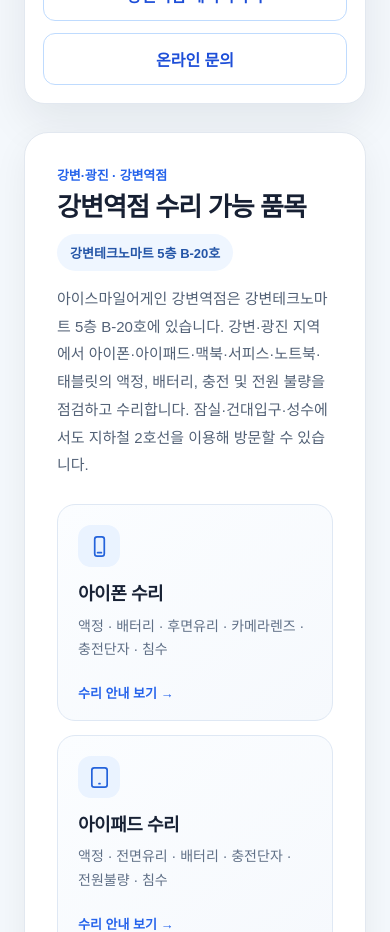
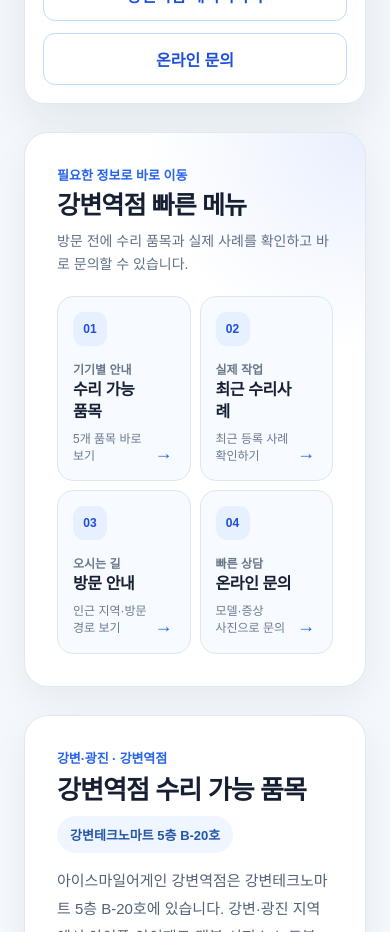
Before and after one commit to isa0070-hub/ice-smile-homepage, a Next.js app: page /branches/gangbyeon in a window 390 px wide. Shown: the part 1320-2252 px from the top of the page. Built offline with nearby package versions, Linux system fonts and the light colour scheme; no server answers; the database is empty.

Commit message:
Add quick menus to all branch pages (#9)
Add shared branch quick navigation, responsive anchors, and an accurate branch-content sitemap modification date.

```diff
--- a/src/app/branches/[slug]/page.js
+++ b/src/app/branches/[slug]/page.js
@@ -278,6 +278,37 @@ export default async function BranchDetailPage({ params }) {
   )
   const latestGalleryCases = Object.fromEntries(galleryCaseEntries)
   const contactHref = `/contact?branch=${encodeURIComponent(seo.slug)}`
+  const quickMenuItems = [
+    {
+      key: "services",
+      href: "#branch-services",
+      eyebrow: "기기별 안내",
+      title: "수리 가능 품목",
+      description: `${serviceCards.length}개 품목 바로 보기`,
+    },
+    {
+      key: "cases",
+      href:
+        recentCases.length > 0 ? "#branch-recent-cases" : "/repair-cases",
+      eyebrow: "실제 작업",
+      title: "최근 수리사례",
+      description: "최근 등록 사례 확인하기",
+    },
+    {
+      key: "visit",
+      href: "#branch-visit",
+      eyebrow: "오시는 길",
+      title: "방문 안내",
+      description: "인근 지역·방문 경로 보기",
+    },
+    {
+      key: "contact",
+      href: contactHref,
+      eyebrow: "빠른 상담",
+      title: "온라인 문의",
+      description: "모델·증상 사진으로 문의",
+    },
+  ]
   const seolleungIpadContactHref =
     seo.slug === "seolleung"
       ? "/contact?branch=seolleung&device=ipad"
@@ -492,6 +523,55 @@ export default async function BranchDetailPage({ params }) {
           </div>
         </article>
 
+        <article
+          className={branchStyles.quickMenuSection}
+          style={styles.textCard}
+        >
+          <header className={branchStyles.quickMenuHeader}>
+            <div>
+              <p className={branchStyles.quickMenuEyebrow}>
+                필요한 정보로 바로 이동
+              </p>
+              <h2 className={branchStyles.quickMenuTitle}>
+                {seo.shortName} 빠른 메뉴
+              </h2>
+            </div>
+            <p className={branchStyles.quickMenuDescription}>
+              방문 전에 수리 품목과 실제 사례를 확인하고 바로 문의할 수
+              있습니다.
+            </p>
+          </header>
+
+          <nav
+            aria-label={`${seo.shortName} 페이지 바로가기`}
+            className={branchStyles.quickMenuGrid}
+          >
+            {quickMenuItems.map((item, index) => (
+              <Link
+                key={item.key}
+                href={item.href}
+                className={branchStyles.quickMenuItem}
+              >
+                <span className={branchStyles.quickMenuNumber}>
+                  {String(index + 1).padStart(2, "0")}
+                </span>
+                <span className={branchStyles.quickMenuEyebrowText}>
+                  {item.eyebrow}
+                </span>
+                <strong className={branchStyles.quickMenuItemTitle}>
+                  {item.title}
+                </strong>
+                <span className={branchStyles.quickMenuItemDescription}>
+                  {item.description}
+                </span>
+                <span className={branchStyles.quickMenuArrow} aria-hidden="true">
+                  →
+                </span>
+              </Link>
+            ))}
+          </nav>
+        </article>
+
         {branchGallery.length > 0 && (
           <article style={styles.textCard}>
             <h2 style={styles.sectionTitle}>{seo.shortName} 매장·수리 현장</h2>
@@ -546,7 +626,11 @@ export default async function BranchDetailPage({ params }) {
           </article>
         )}
 
-        <article style={styles.textCard}>
+        <article
+          id="branch-services"
+          className={branchStyles.anchorSection}
+          style={styles.textCard}
+        >
           <header className={branchStyles.serviceHeader}>
             <div>
               <p className={branchStyles.serviceEyebrow}>
@@ -595,7 +679,11 @@ export default async function BranchDetailPage({ params }) {
           </p>
         </article>
 
-        <article style={styles.textCard}>
+        <article
+          id="branch-visit"
+          className={branchStyles.anchorSection}
+          style={styles.textCard}
+        >
           <h2 style={styles.sectionTitle}>인근 지역 방문 안내</h2>
 
           {seo.visitAreas ? (
@@ -652,7 +740,11 @@ export default async function BranchDetailPage({ params }) {
         </article>
 
         {recentCases.length > 0 && (
-          <article id="branch-recent-cases" style={styles.textCard}>
+          <article
+            id="branch-recent-cases"
+            className={branchStyles.anchorSection}
+            style={styles.textCard}
+          >
             <h2 style={styles.sectionTitle}>{seo.shortName} 최근 수리사례</h2>
             <p style={styles.paragraph}>
               실제 접수된 기기의 증상과 점검·수리 내용을 확인해 보세요.
--- a/src/app/branches/[slug]/page.module.css
+++ b/src/app/branches/[slug]/page.module.css
@@ -37,6 +37,132 @@
   font-size: 13px;
   font-weight: 800;
   white-space: nowrap;
+}
+
+.anchorSection {
+  scroll-margin-top: 110px;
+}
+
+.quickMenuSection {
+  overflow: hidden;
+  background:
+    radial-gradient(circle at 100% 0%, rgba(37, 99, 235, 0.1), transparent 34%),
+    #ffffff !important;
+}
+
+.quickMenuHeader {
+  display: flex;
+  align-items: flex-end;
+  justify-content: space-between;
+  gap: 24px;
+  margin-bottom: 20px;
+}
+
+.quickMenuEyebrow {
+  margin: 0 0 6px;
+  color: #2563eb;
+  font-size: 13px;
+  font-weight: 800;
+}
+
+.quickMenuTitle {
+  margin: 0;
+  color: #172033;
+  font-size: clamp(25px, 3vw, 32px);
+  font-weight: 900;
+  line-height: 1.25;
+  letter-spacing: -0.035em;
+}
+
+.quickMenuDescription {
+  max-width: 460px;
+  margin: 0;
+  color: #607087;
+  font-size: 14px;
+  line-height: 1.65;
+  text-align: right;
+}
+
+.quickMenuGrid {
+  display: grid;
+  grid-template-columns: repeat(4, minmax(0, 1fr));
+  gap: 12px;
+}
+
+.quickMenuItem {
+  position: relative;
+  min-width: 0;
+  min-height: 154px;
+  padding: 18px;
+  overflow: hidden;
+  color: #243149;
+  background: rgba(247, 250, 254, 0.92);
+  border: 1px solid #dce7f4;
+  border-radius: 16px;
+  text-decoration: none;
+  transition:
+    transform 180ms ease,
+    border-color 180ms ease,
+    box-shadow 180ms ease,
+    background 180ms ease;
+}
+
+.quickMenuItem:hover,
+.quickMenuItem:focus-visible {
+  transform: translateY(-3px);
+  background: #ffffff;
+  border-color: #8fb7f6;
+  box-shadow: 0 12px 26px rgba(37, 99, 235, 0.12);
+}
+
+.quickMenuNumber {
+  display: inline-flex;
+  align-items: center;
+  justify-content: center;
+  width: 34px;
+  height: 34px;
+  margin-bottom: 14px;
+  color: #1d4ed8;
+  background: #e7f0ff;
+  border-radius: 11px;
+  font-size: 12px;
+  font-weight: 900;
+}
+
+.quickMenuEyebrowText {
+  display: block;
+  margin-bottom: 2px;
+  color: #6a788c;
+  font-size: 12px;
+  font-weight: 700;
+}
+
+.quickMenuItemTitle {
+  display: block;
+  padding-right: 22px;
+  color: #172033;
+  font-size: 17px;
+  line-height: 1.4;
+  letter-spacing: -0.025em;
+}
+
+.quickMenuItemDescription {
+  display: block;
+  margin-top: 7px;
+  padding-right: 22px;
+  color: #6b7b90;
+  font-size: 13px;
+  line-height: 1.45;
+  word-break: keep-all;
+}
+
+.quickMenuArrow {
+  position: absolute;
+  right: 17px;
+  bottom: 16px;
+  color: #2563eb;
+  font-size: 18px;
+  font-weight: 900;
 }
 
 .serviceHeader {
@@ -169,6 +295,10 @@
 }
 
 @media (max-width: 840px) {
+  .quickMenuGrid {
+    grid-template-columns: repeat(2, minmax(0, 1fr));
+  }
+
   .serviceGrid {
     grid-template-columns: repeat(2, minmax(0, 1fr));
   }
@@ -183,6 +313,38 @@
 }
 
 @media (max-width: 560px) {
+  .anchorSection {
+    scroll-margin-top: 86px;
+  }
+
+  .quickMenuHeader {
+    align-items: flex-start;
+    flex-direction: column;
+    gap: 8px;
+  }
+
+  .quickMenuDescription {
+    max-width: none;
+    text-align: left;
+  }
+
+  .quickMenuGrid {
+    gap: 9px;
+  }
+
+  .quickMenuItem {
+    min-height: 146px;
+    padding: 15px;
+  }
+
+  .quickMenuItemTitle {
+    font-size: 16px;
+  }
+
+  .quickMenuItemDescription {
+    font-size: 12px;
+  }
+
   .galleryCaption {
     align-items: flex-start;
     flex-direction: column;
@@ -218,6 +380,7 @@
 
 @media (prefers-reduced-motion: reduce) {
   .galleryLink figure,
+  .quickMenuItem,
   .serviceCard {
     transition: none;
   }
```
Also changed, not shown: src/app/sitemap.js (+6 -1 lines), 1 other file (tests, documents, lock files or other folders).
